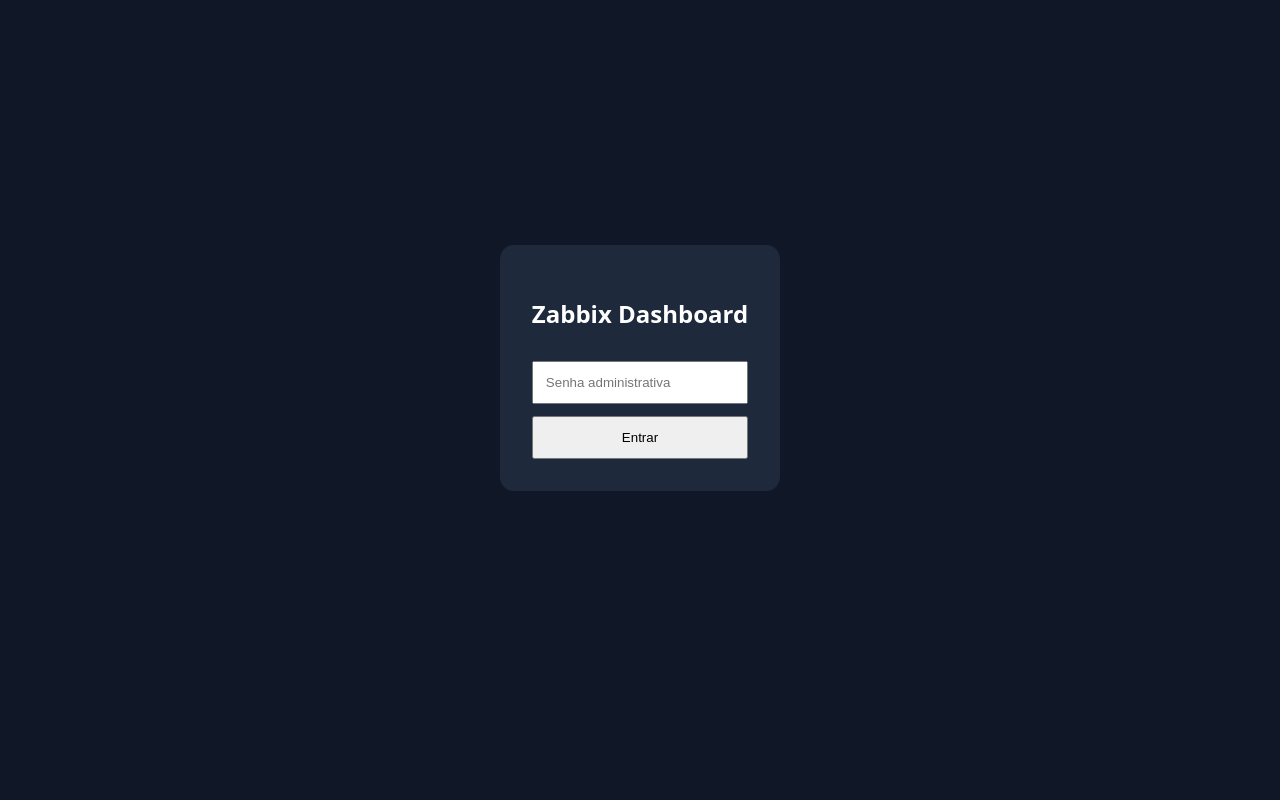
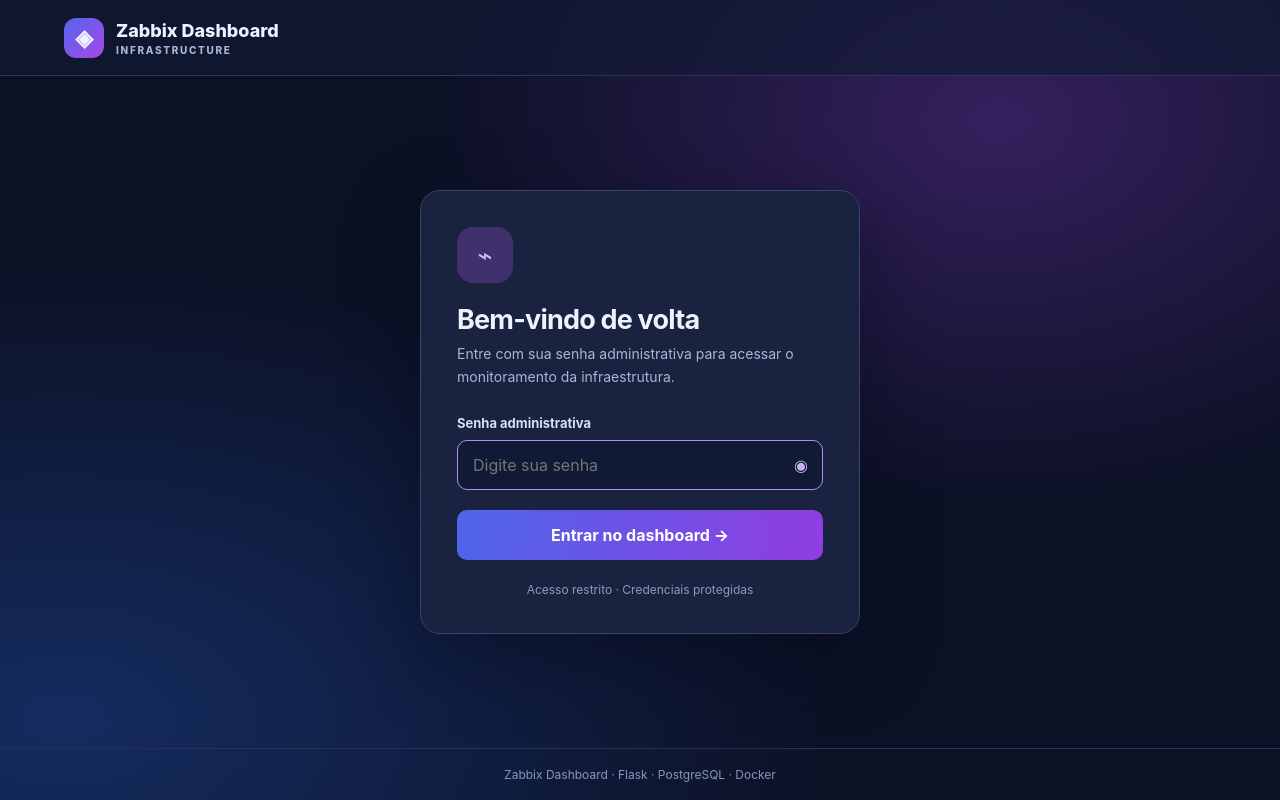
Before and after one commit to llongaray/Zabbix-dashboard, a Flask app: page /login in a window 1280 px wide. Run offline with Flask 3, Linux system fonts and the light colour scheme.

Commit message:
feat(auth): align login with dashboard layout and accessible password control

```diff
--- a/app/templates/login.html
+++ b/app/templates/login.html
@@ -1 +1,6 @@
-<!doctype html><html lang="pt-BR"><meta charset="utf-8"><title>Login | Zabbix Dashboard</title><style>body{font:16px system-ui;background:#101827;color:white;display:grid;place-items:center;min-height:90vh}form{display:grid;gap:12px;padding:32px;background:#1e293b;border-radius:14px}input,button{padding:12px}</style><form method="post"><h2>Zabbix Dashboard</h2><input name="password" type="password" placeholder="Senha administrativa" required><button>Entrar</button></form></html>
+<!doctype html>
+<html lang="pt-BR"><head><meta charset="utf-8"><meta name="viewport" content="width=device-width,initial-scale=1"><meta name="theme-color" content="#0c1125"><title>Entrar | Zabbix Dashboard</title><link rel="stylesheet" href="{{ url_for('static', filename='css/login.css') }}"></head>
+<body><div class="page"><header class="top"><div class="brand"><span class="logo" aria-hidden="true">◈</span><span>Zabbix Dashboard<small>INFRASTRUCTURE</small></span></div></header>
+<main class="main"><section class="card" aria-labelledby="login-title"><div class="icon" aria-hidden="true">⌁</div><h1 id="login-title">Bem-vindo de volta</h1><p class="subtitle">Entre com sua senha administrativa para acessar o monitoramento da infraestrutura.</p>
+{% if error %}<div class="error" role="alert">{{ error }}</div>{% endif %}
+<form method="post" action="{{ url_for('dashboard.login') }}"><div class="field"><label for="password">Senha administrativa</label><div class="password"><input id="password" name="password" type="password" placeholder="Digite sua senha" autocomplete="current-password" required autofocus minlength="1"><button type="button" id="toggle" aria-label="Mostrar senha" aria-pressed="false">◉</button></div></div><button class="submit" type="submit">Entrar no dashboard →</button></form><p class="note">Acesso restrito · Credenciais protegidas</p></section></main><footer class="footer">Zabbix Dashboard · Flask · PostgreSQL · Docker</footer></div><script>const t=document.querySelector('#toggle'),p=document.querySelector('#password');t.addEventListener('click',()=>{const show=p.type==='password';p.type=show?'text':'password';t.setAttribute('aria-pressed',String(show));t.setAttribute('aria-label',show?'Ocultar senha':'Mostrar senha')})</script></body></html>
```
